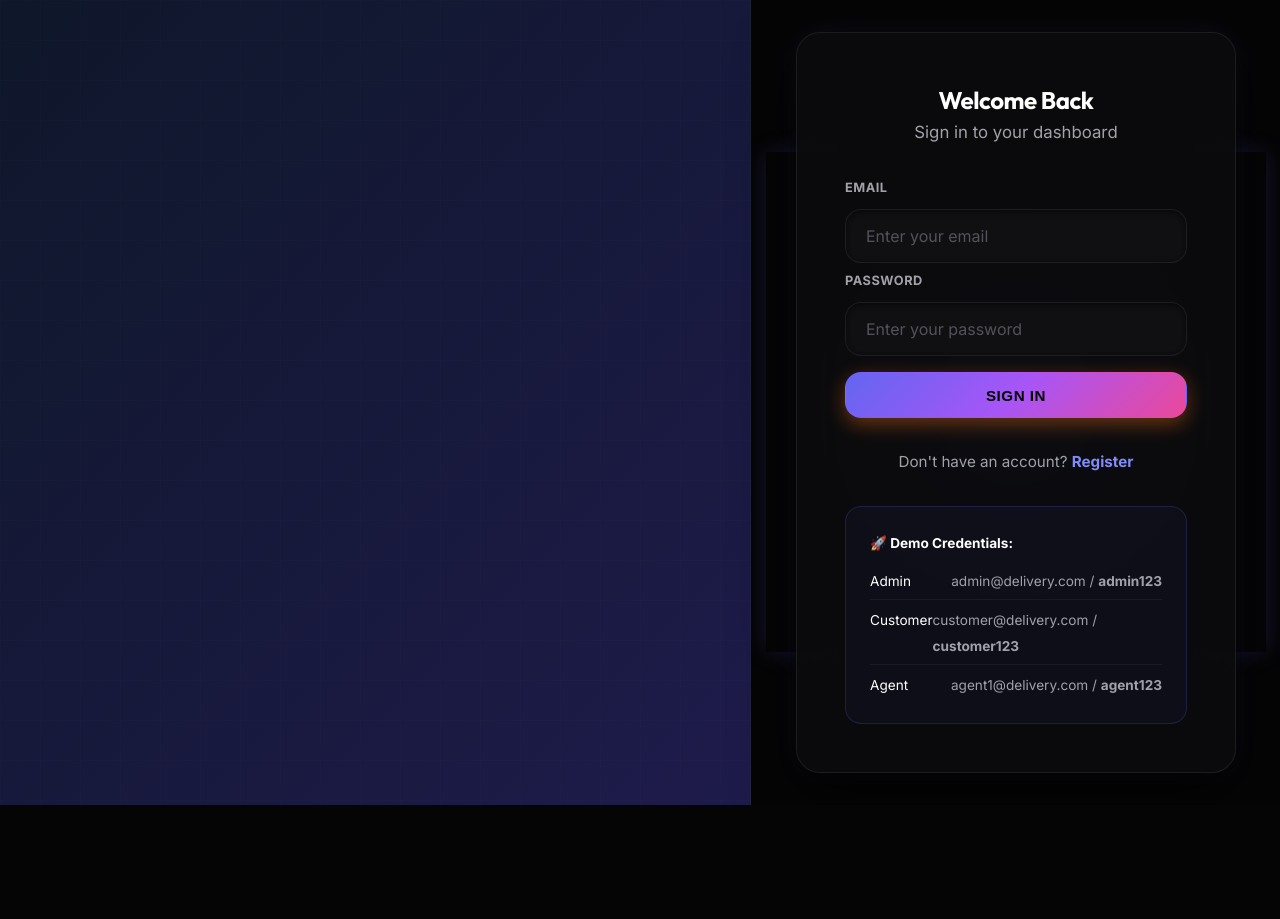
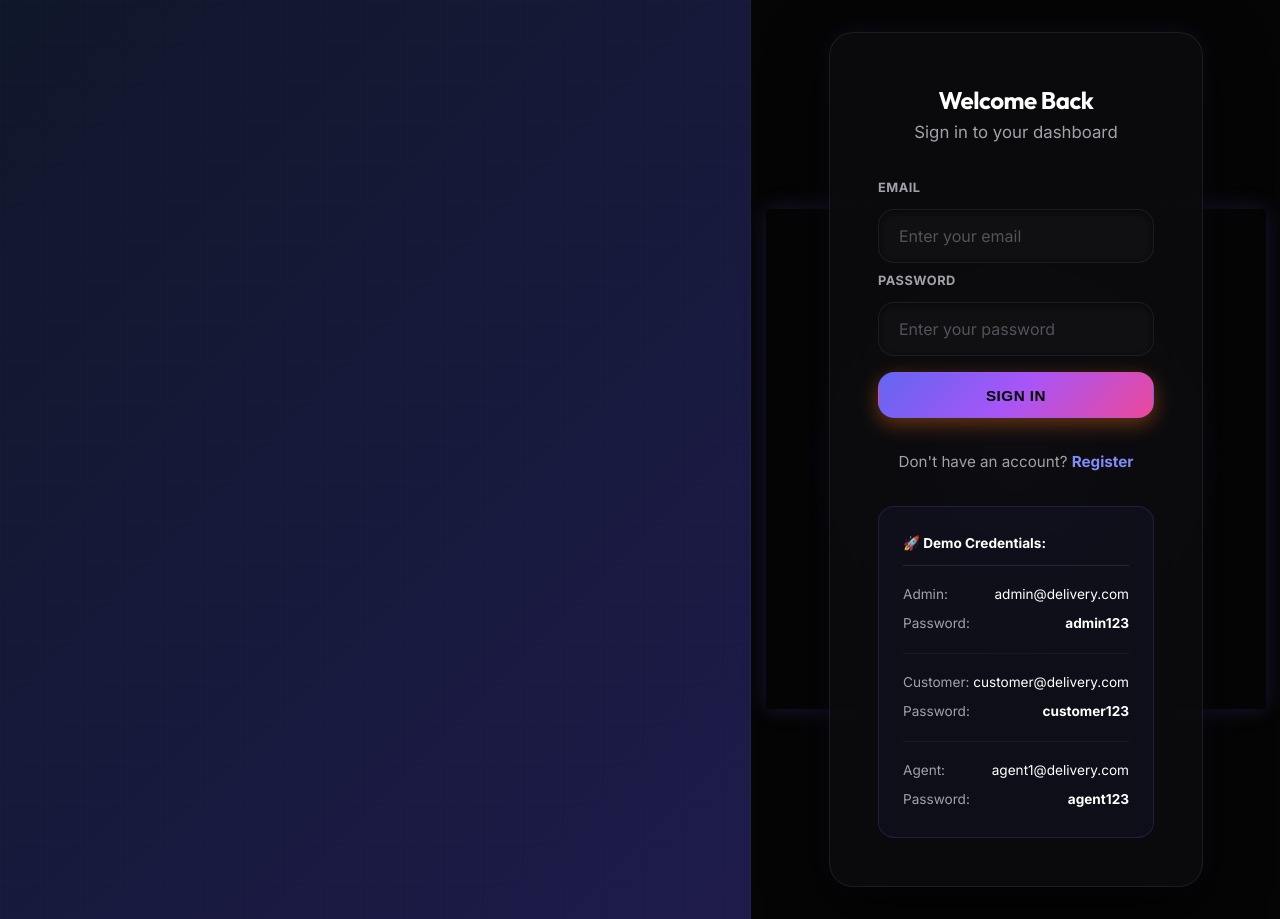
Before and after one commit to Abhirajverma12/LastMileUS, a React (Vite) app in the folder frontend/: page /login in a window 1280 px wide. Before the commit the page ends 805 px from the top, so only its background shows below. Built offline with nearby package versions, Linux system fonts and the light colour scheme; no server answers.

Commit message:
feat: explicitly split demo credentials onto separate lines for email and password as requested

```diff
--- a/frontend/src/pages/auth/LoginPage.tsx
+++ b/frontend/src/pages/auth/LoginPage.tsx
@@ -98,19 +98,43 @@ export default function LoginPage() {
             </form>
             <p className="auth-footer">Don't have an account? <Link to="/register">Register</Link></p>
             <div className="demo-creds">
-              <p style={{ color: '#fff', marginBottom: '0.75rem' }}><strong>🚀 Demo Credentials:</strong></p>
-              <div style={{ display: 'grid', gap: '0.5rem' }}>
-                <div style={{ display: 'flex', justifyContent: 'space-between', borderBottom: '1px solid rgba(255,255,255,0.05)', paddingBottom: '0.25rem' }}>
-                  <span style={{ color: '#fff' }}>Admin</span>
-                  <span>admin@delivery.com / <strong>admin123</strong></span>
+              <p style={{ color: '#fff', marginBottom: '1rem', borderBottom: '1px solid rgba(255,255,255,0.1)', paddingBottom: '0.5rem' }}><strong>🚀 Demo Credentials:</strong></p>
+
+              <div style={{ display: 'flex', flexDirection: 'column', gap: '1rem' }}>
+                {/* Admin */}
+                <div>
+                  <div style={{ display: 'flex', justifyContent: 'space-between' }}>
+                    <span style={{ color: '#a1a1aa' }}>Admin:</span>
+                    <span style={{ color: '#fff' }}>admin@delivery.com</span>
+                  </div>
+                  <div style={{ display: 'flex', justifyContent: 'space-between', marginTop: '0.2rem' }}>
+                    <span style={{ color: '#a1a1aa' }}>Password:</span>
+                    <span style={{ color: '#fff' }}><strong>admin123</strong></span>
+                  </div>
                 </div>
-                <div style={{ display: 'flex', justifyContent: 'space-between', borderBottom: '1px solid rgba(255,255,255,0.05)', paddingBottom: '0.25rem' }}>
-                  <span style={{ color: '#fff' }}>Customer</span>
-                  <span>customer@delivery.com / <strong>customer123</strong></span>
+
+                {/* Customer */}
+                <div style={{ borderTop: '1px solid rgba(255,255,255,0.05)', paddingTop: '1rem' }}>
+                  <div style={{ display: 'flex', justifyContent: 'space-between' }}>
+                    <span style={{ color: '#a1a1aa' }}>Customer:</span>
+                    <span style={{ color: '#fff' }}>customer@delivery.com</span>
+                  </div>
+                  <div style={{ display: 'flex', justifyContent: 'space-between', marginTop: '0.2rem' }}>
+                    <span style={{ color: '#a1a1aa' }}>Password:</span>
+                    <span style={{ color: '#fff' }}><strong>customer123</strong></span>
+                  </div>
                 </div>
-                <div style={{ display: 'flex', justifyContent: 'space-between' }}>
-                  <span style={{ color: '#fff' }}>Agent</span>
-                  <span>agent1@delivery.com / <strong>agent123</strong></span>
+
+                {/* Agent */}
+                <div style={{ borderTop: '1px solid rgba(255,255,255,0.05)', paddingTop: '1rem' }}>
+                  <div style={{ display: 'flex', justifyContent: 'space-between' }}>
+                    <span style={{ color: '#a1a1aa' }}>Agent:</span>
+                    <span style={{ color: '#fff' }}>agent1@delivery.com</span>
+                  </div>
+                  <div style={{ display: 'flex', justifyContent: 'space-between', marginTop: '0.2rem' }}>
+                    <span style={{ color: '#a1a1aa' }}>Password:</span>
+                    <span style={{ color: '#fff' }}><strong>agent123</strong></span>
+                  </div>
                 </div>
               </div>
             </div>
```
